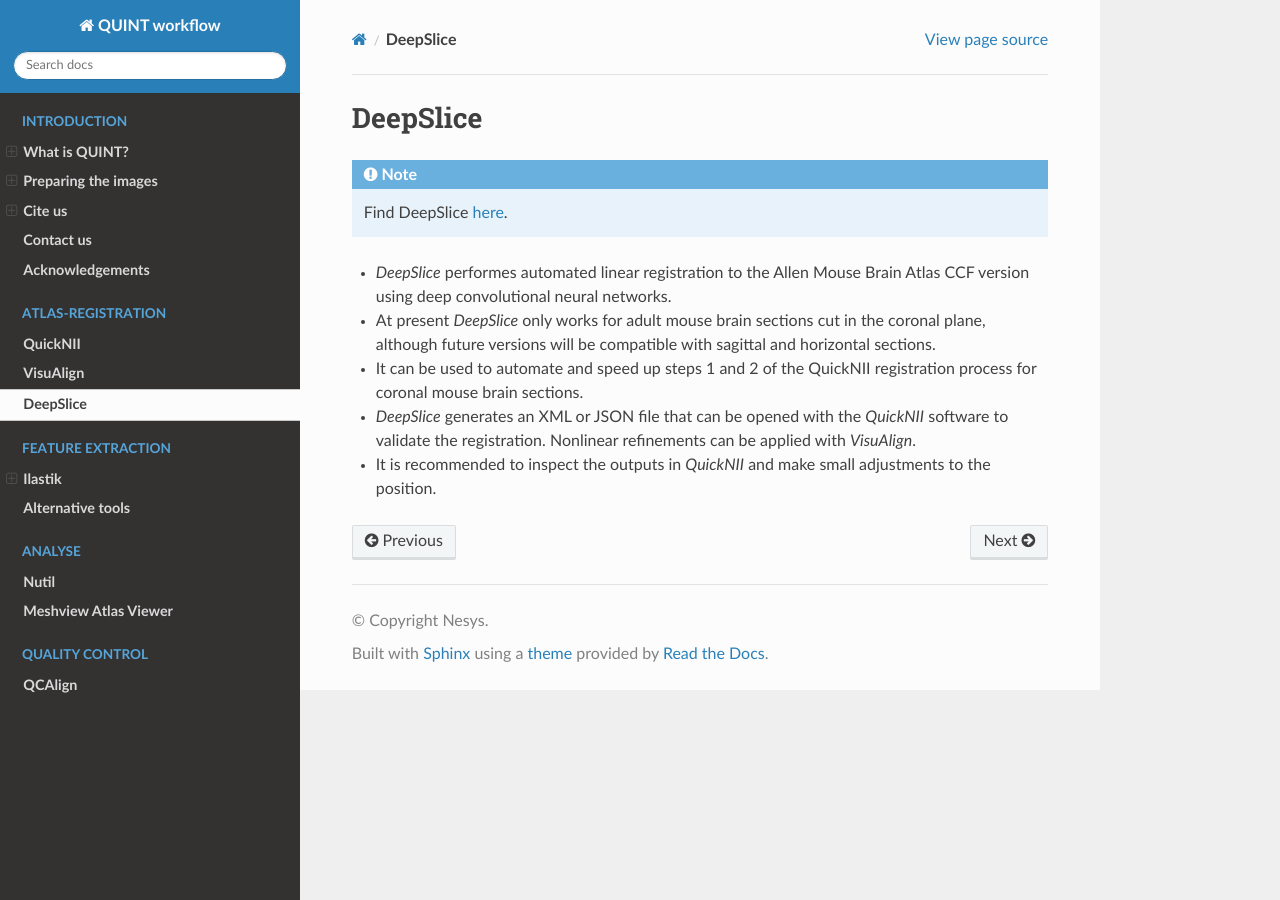
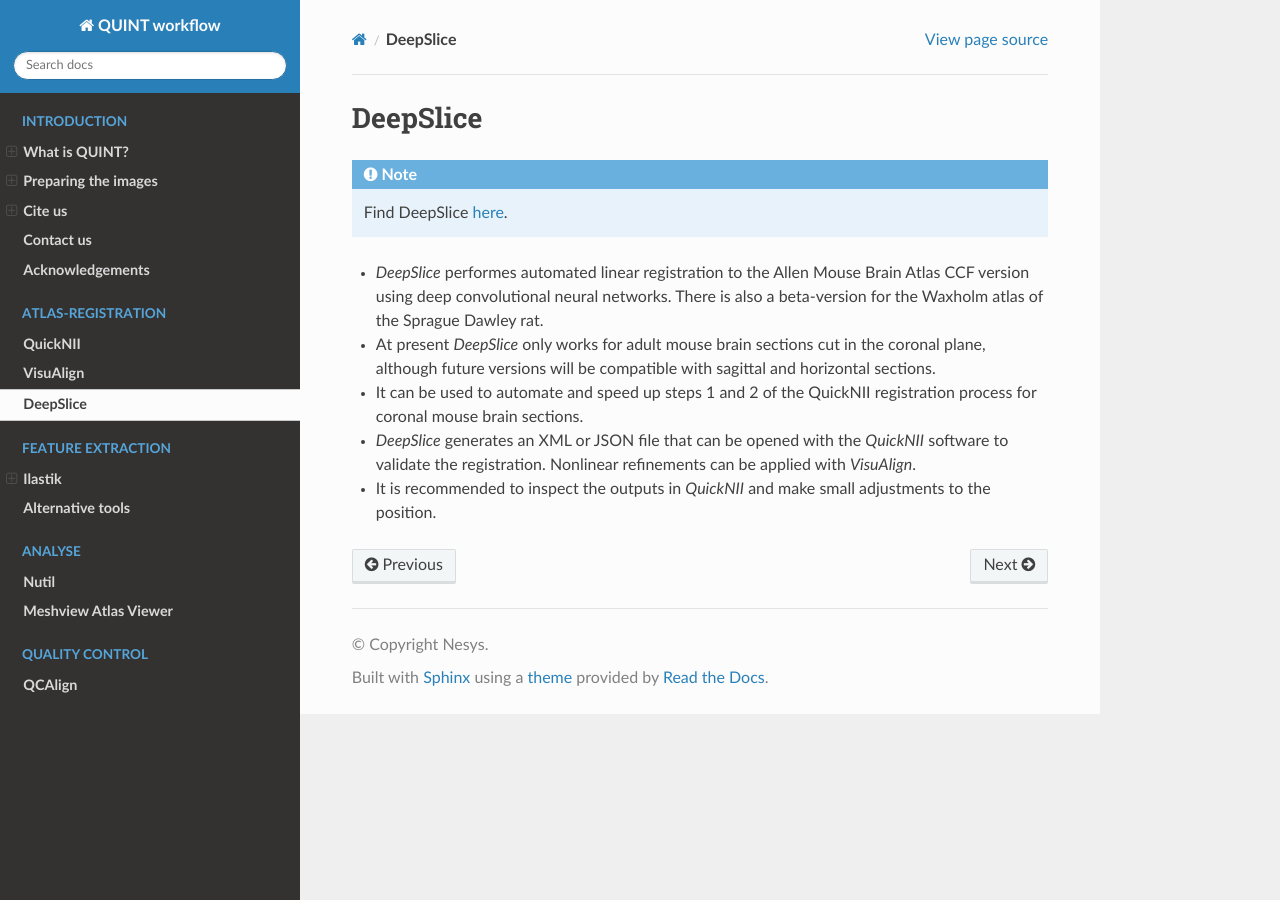
Before and after one commit to Neural-Systems-at-UIO/QUINT_workflow, a Sphinx documentation site: the page built from docs/DeepSlice.rst, in a window 1280 px wide. Built offline with Sphinx 7.4.7 and the Read the Docs theme 2.0.0, drawn with Linux system fonts in a browser that asks for light colours.

Commit message:
Update DeepSlice.rst

```diff
--- a/docs/DeepSlice.rst
+++ b/docs/DeepSlice.rst
@@ -2,9 +2,9 @@
 ------------
 
 .. note::
-  Find DeepSlice `here <https://www.deepslice.com.au/guide>`_.
+  Find DeepSlice `here <https://www.deepslice.com.au>`_.
 
-* *DeepSlice* performes automated linear registration to the Allen Mouse Brain Atlas CCF version using deep convolutional neural networks.
+* *DeepSlice* performes automated linear registration to the Allen Mouse Brain Atlas CCF version using deep convolutional neural networks. There is also a beta-version for the Waxholm atlas of the Sprague Dawley rat.
 * At present *DeepSlice* only works for adult mouse brain sections cut in the coronal plane, although future versions will be compatible with sagittal and horizontal sections.
 * It can be used to automate and speed up steps 1 and 2 of the QuickNII registration process for coronal mouse brain sections.
 * *DeepSlice* generates an XML or JSON file that can be opened with the *QuickNII* software to validate the registration. Nonlinear refinements can be applied with *VisuAlign*.
```
